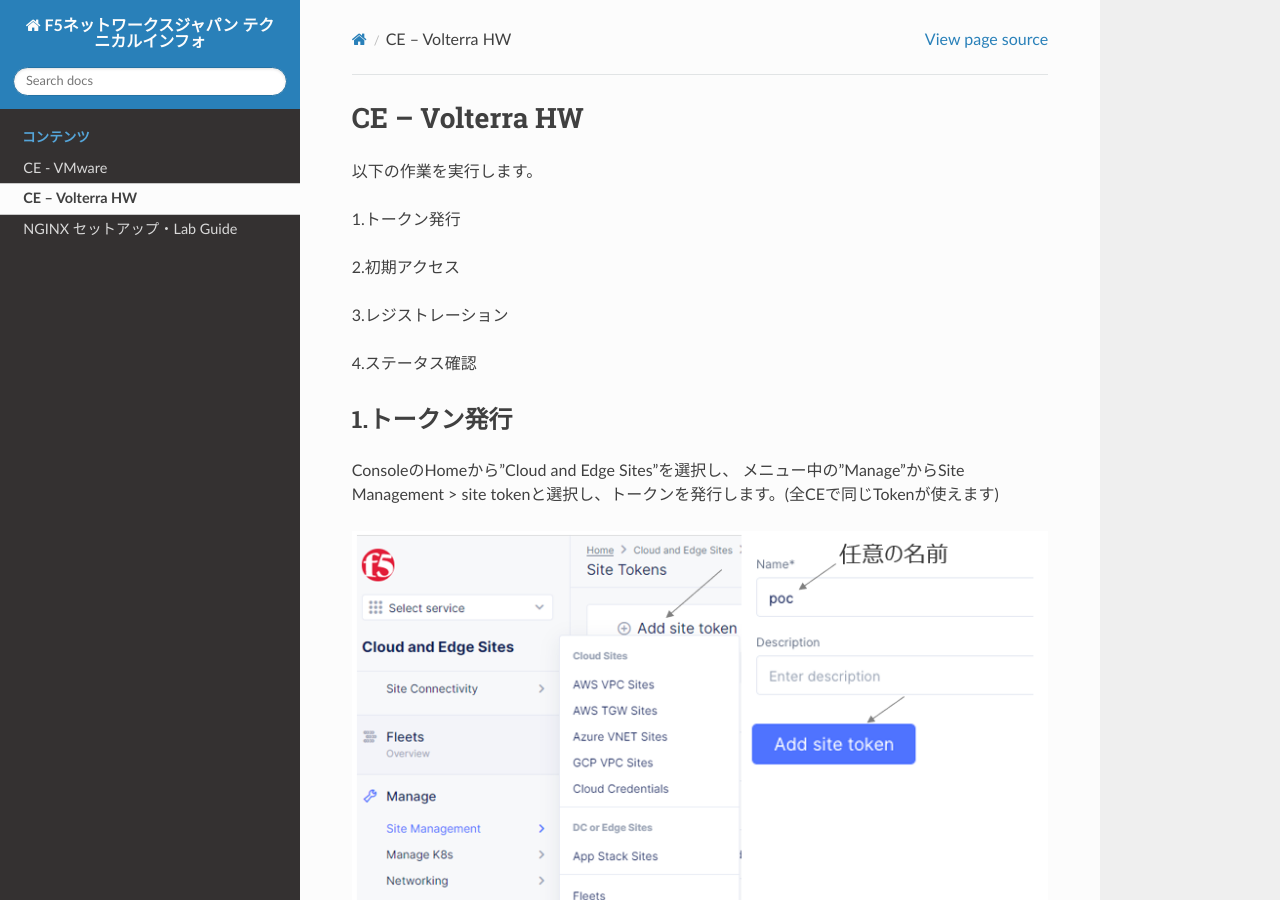
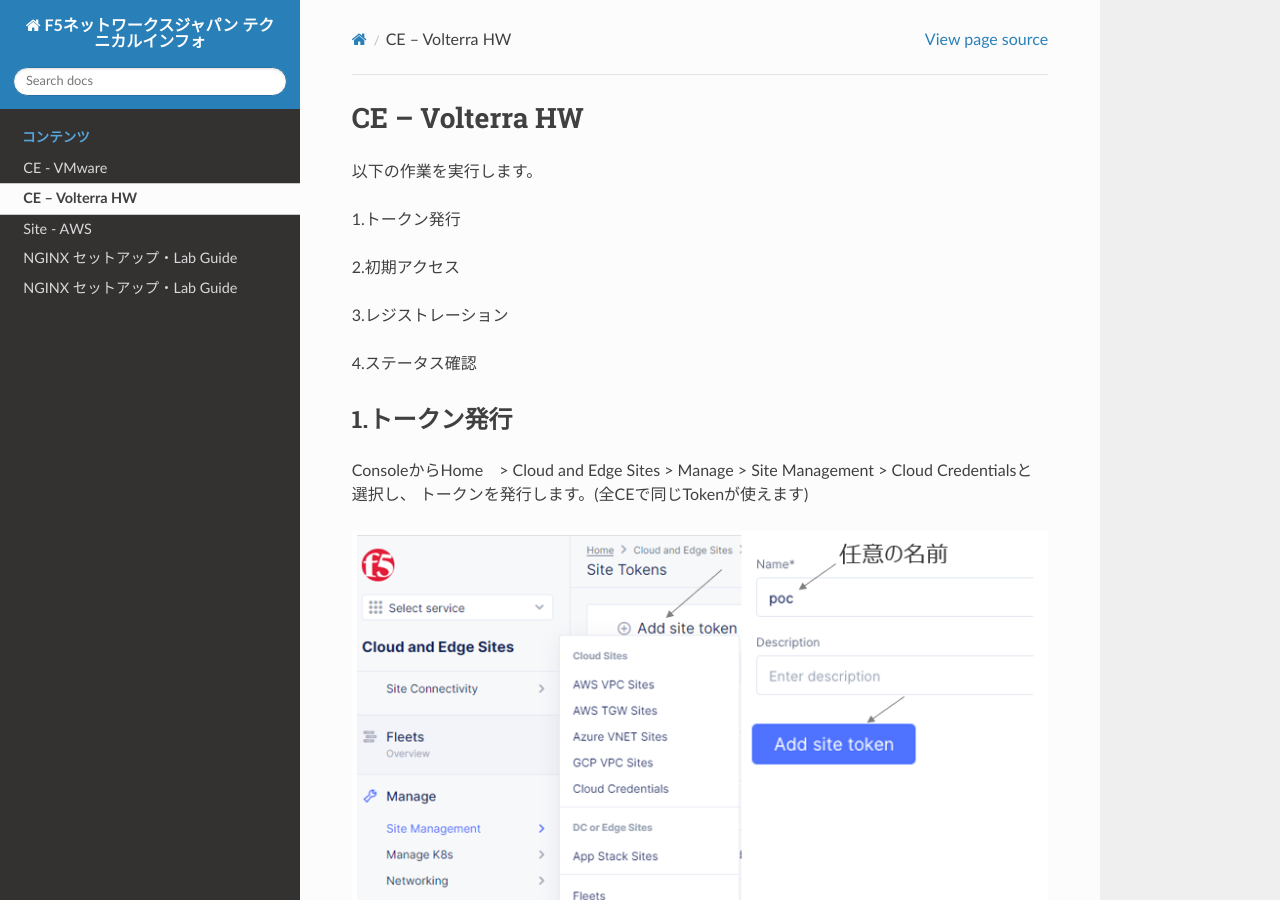
Before and after one commit to BeF5/f5j-dc-site, a Sphinx documentation site: the page built from docs/content2/content2.rst, in a window 1280 px wide and 900 px high. Built offline with Sphinx 7.4.7 and the Read the Docs theme 2.0.0, drawn with Linux system fonts in a browser that asks for light colours.

Commit message:
content3 First

```diff
--- a/docs/content1/content1.rst
+++ b/docs/content1/content1.rst
@@ -15,8 +15,8 @@
 
 1.トークン発行
 -------
-ConsoleのHomeから"Cloud and Edge Sites"を選択し、
-メニュー中の"Manage"からSite Management > site tokenと選択し、トークンを発行します。(全CEで同じTokenが使えます)
+ConsoleからHome　> Cloud and Edge Sites > Manage > Site Management > Cloud Credentialsと選択し、
+トークンを発行します。(全CEで同じTokenが使えます)
 
 .. image:: ../content1/img/img-1.png
 
--- a/docs/content2/content2.rst
+++ b/docs/content2/content2.rst
@@ -13,8 +13,8 @@
 
 1.トークン発行
 -------
-ConsoleのHomeから"Cloud and Edge Sites"を選択し、
-メニュー中の"Manage"からSite Management > site tokenと選択し、トークンを発行します。(全CEで同じTokenが使えます)
+ConsoleからHome　> Cloud and Edge Sites > Manage > Site Management > Cloud Credentialsと選択し、
+トークンを発行します。(全CEで同じTokenが使えます)
 
 .. image:: ../content2/img/img-1.png
 
--- a/docs/content3/content3.rst
+++ b/docs/content3/content3.rst
@@ -1,8 +1,38 @@
-NGINX セットアップ・Lab Guide
+Site - AWS
 ================================================
+以下の作業を実行します。
 
-- `NGINX Controller Lab Guide <https://f5j-nginx-controller-lab.readthedocs.io/>`__
+1.Credential作成
 
+2.EC2作成
+
+3.ステータス確認
+
+
+1.Credential作成
+-------
+ConsoleからHome　> Cloud and Edge Sites > Manage > Site Management > Cloud Credentialsと選択し、
+Credentialを作成します。
+
+.. image:: ../content3/img/img-1.png
+
+.. image:: ../content3/img/img-2.png
+
+2.EC2作成
+-------
+ConsoleからAWS EC2を起動します。
+Home　> Cloud and Edge Sites > Manage > Site Management > AWS VPC Sitesと選択し、操作します。
+
+.. image:: ../content3/img/img-3.png
+
+.. image:: ../content3/img/img-4.png
+
+3.ステータス確認
+-------
+約20-30分後にステータス確認します。
+Home > Cloud and Edge Sites > Sites > Site Listと選択します。
+
+.. image:: ../content3/img/img-5.png
 
 .. toctree::
    :titlesonly:
--- /dev/null
+++ b/docs/content4/content3.rst
@@ -0,0 +1,10 @@
+NGINX セットアップ・Lab Guide
+================================================
+
+- `NGINX Controller Lab Guide <https://f5j-nginx-controller-lab.readthedocs.io/>`__
+
+
+.. toctree::
+   :titlesonly:
+   :caption: コンテンツ
+   :glob:
--- /dev/null
+++ b/docs/content5/content3.rst
@@ -0,0 +1,10 @@
+NGINX セットアップ・Lab Guide
+================================================
+
+- `NGINX Controller Lab Guide <https://f5j-nginx-controller-lab.readthedocs.io/>`__
+
+
+.. toctree::
+   :titlesonly:
+   :caption: コンテンツ
+   :glob:
```
Also changed, not shown: other parts of docs/content2/content2.rst (+3 -3 lines), docs/content3/img/img-1.png (added), docs/content3/img/img-2.png (added), docs/content3/img/img-3.png (added), docs/content3/img/img-4.png (added), docs/content3/img/img-5.png (added).
